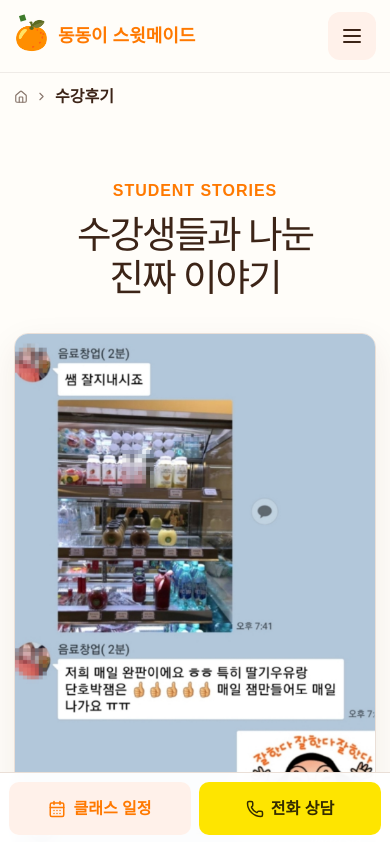
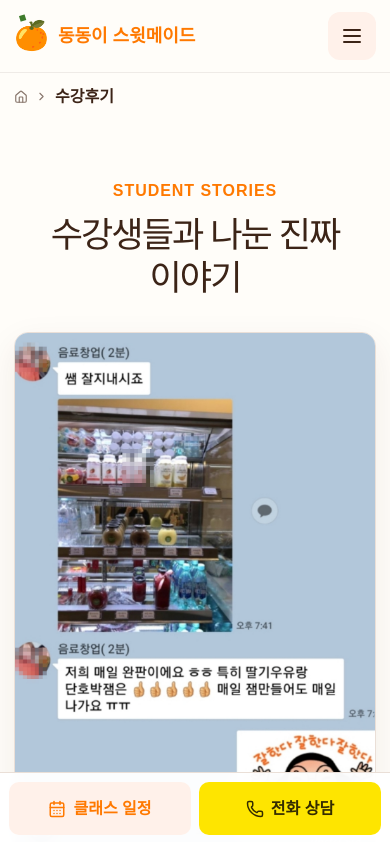
Before and after one commit to woodlaws/dongdong-sweetmade, a Next.js app: page /reviews in a window 390 px wide. Shown: the top 842 px of the page. Built offline with nearby package versions, Linux system fonts and the light colour scheme.

Commit message:
Fix mobile review heading wrap

```diff
--- a/app/globals.css
+++ b/app/globals.css
@@ -920,7 +920,12 @@ h1, h2, h3, blockquote { line-height: var(--line-heading); text-wrap: balance; w
 
 @media (max-width: 600px) {
   .review-page-heading { padding: 58px 0 32px; }
-  .review-page-heading h1 { font-size: 2.35rem; }
+  .review-page-heading h1 {
+    max-width: 100%;
+    font-size: clamp(2rem, 9vw, 2.35rem);
+    line-height: 1.22;
+    text-wrap: wrap;
+  }
   .review-page-gallery { padding-bottom: 72px; }
   .related-review-section { padding-bottom: 64px; }
   .kakao-review-grid { grid-template-columns: 1fr; gap: 24px; }
```
